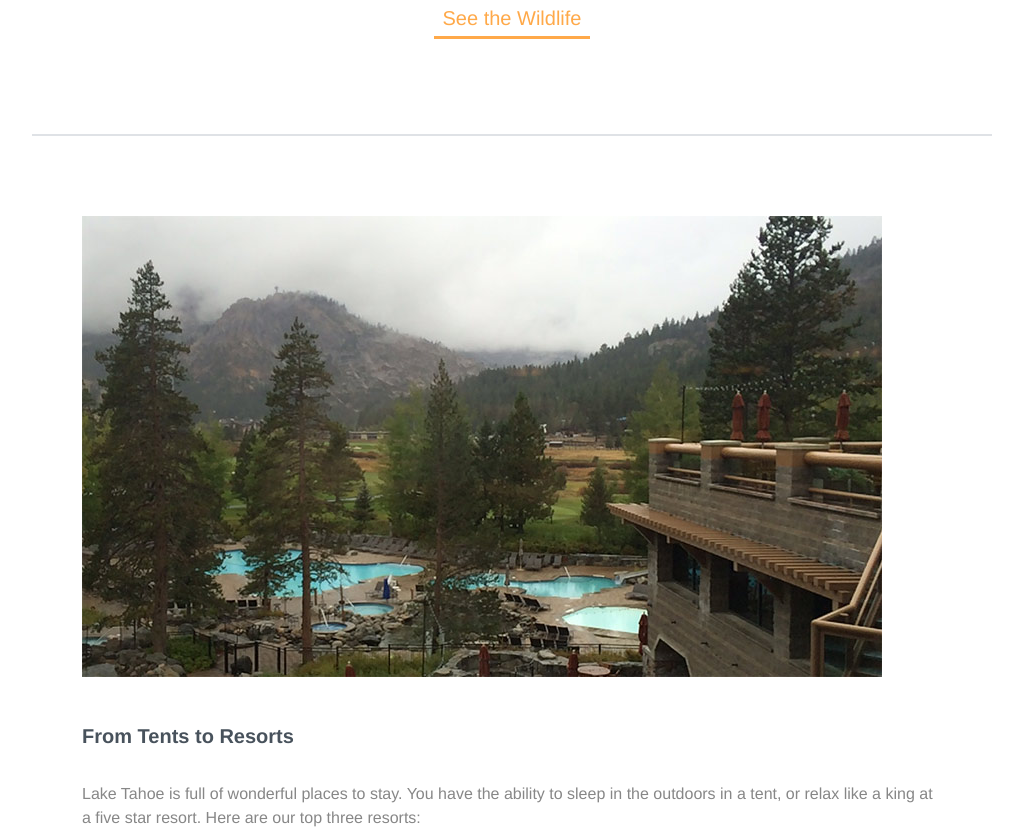
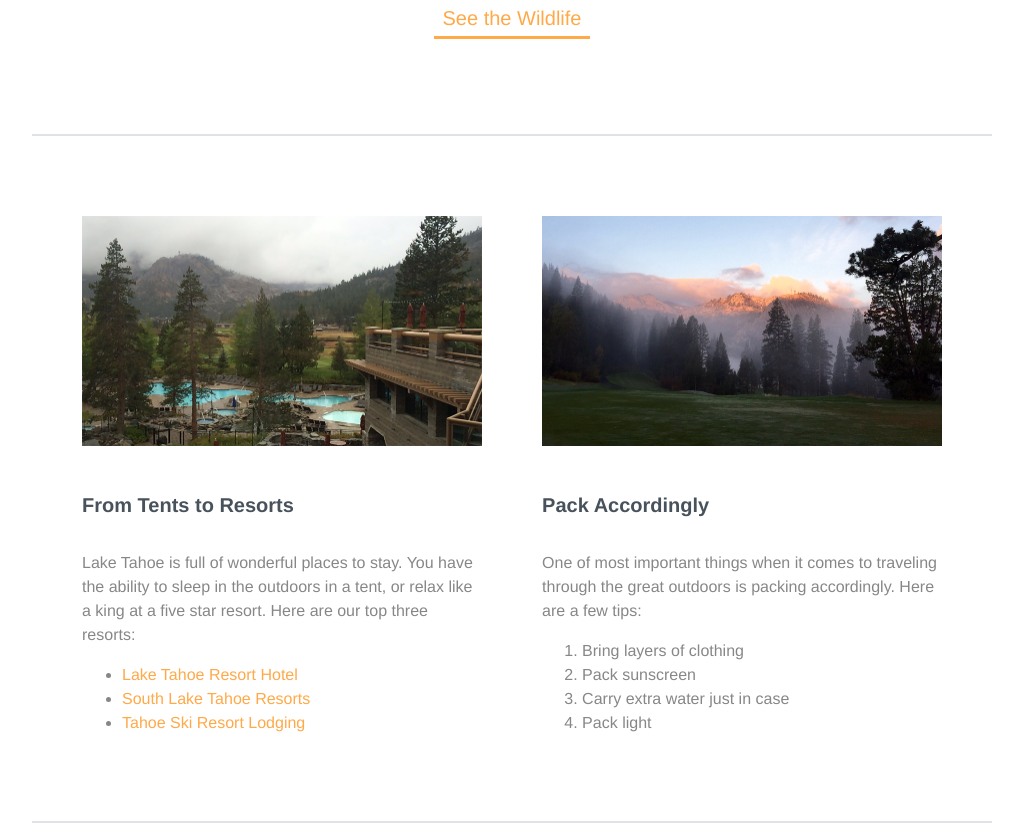
Before and after one commit to airwolff/fe_track, a plain HTML site: page css_refresh/index.html in a window 1280 px wide. Shown: the part 1826-2659 px from the top of the page, without its empty margins (128-1151 px from the left). Drawn offline with Linux system fonts and the light colour scheme.

Commit message:
floats and clearfix

```diff
--- a/css_refresh/css/style.css
+++ b/css_refresh/css/style.css
@@ -133,3 +133,26 @@ a:active {
 .arrow {
   width: 50px;
 }
+
+/* Floated Columns------------------ */
+.resorts,
+.tips {
+  width:46.5%;
+}
+/*since resorts is still in the regular flow and takes up the whole width it pushes tips down, if both are floated the height collapses. Must clear floats from collapsing element.
+can remedy with overflow:auto;, not recomended and could create scrollbars on some screens. Most reliable is clearfix*/
+.tips {
+  float: right;
+}
+
+.resorts {
+  float: left;
+  }
+
+  /* Float Clearfix ------------------ */
+  .group:after {
+    content:" ";
+    display: table;
+    clear: both; /*both clears any collapsed space on both sides of the container
+  }
+  /*creates a blank pseudo-element after content of container element(div)*/
--- a/css_refresh/index.html
+++ b/css_refresh/index.html
@@ -26,8 +26,8 @@
       <a class="callout" href="#wildlife">See the Wildlife</a>
     </div><!-- End .primary-content -->
 
-    <div class="secondary-content t-border">
-      <div>
+    <div class="secondary-content t-border group">
+      <div class="resorts">
         <img src="img/resort.jpg" alt="Resort">
         <h3>From Tents to Resorts</h3>
         <p>
@@ -40,7 +40,7 @@
         </ul>
       </div>
 
-      <div>
+      <div class="tips">
         <img src="img/mtn-landscape.jpg" alt="Mountain Landscape">
         <h3>Pack Accordingly</h3>
         <p>
--- a/notes/notes.css
+++ b/notes/notes.css
@@ -708,5 +708,35 @@ cover
 The cover value adjusts the background area so that it's completely covered by the background image, while maintaining its width and height proportions:
 */
 
+/*********************************************************
+//  Float
+*********************************************************/
+/*
+When an element is floated, the element is taken out of the normal flow of the page and placed along the left or right side of its container.
 
-*/
+The following will float an element over to the right side of its container:*/
+
+.tips {
+  float: right;
+}
+/*The following will place the element along the left side of its container:*/
+
+.tips {
+  float: left;
+}
+
+/*since resorts is still in the regular flow and takes up the whole width it pushes tips down, if both are floated the height collapses. Must clear floats from collapsing element.
+can remedy with overflow:auto;, not recomended and could create scrollbars on some screens. Most reliable is clearfix*/
+
+
+/*********************************************************
+//  lists
+*********************************************************/
+/*list-style-type
+Sets the appearance of a list item.
+
+list-style-position
+Sets the position of a list marker in a list item. By default, the browser displays the list markers outside the list items.
+
+list-style
+The shorthand property for setting list-style-type, list-style-image and list-style-position.*/
```
